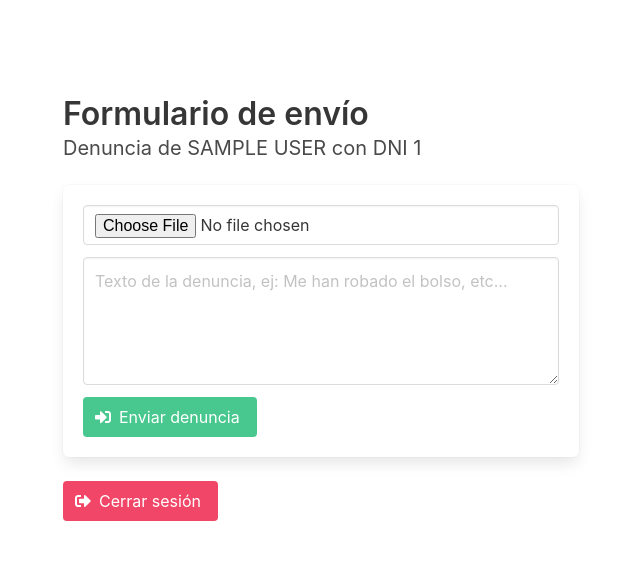
After one commit to petro-p/MF-DenunciaCiudadana, a Flask app: page /aplicacion in a window 1280 px wide. The commit adds this page. Shown: the top 568 px of the page, without its empty margins (319-959 px from the left). Run offline with Flask 2, Linux system fonts and the light colour scheme; the visitor is signed in with stand-in values (Sample User, id 1); some libraries are stand-ins or nearby versions.

Commit message:
Creación de páginas, lógica de usuarios

```diff
--- a/main.py
+++ b/main.py
@@ -1,13 +1,99 @@
 from flask import Flask, render_template, redirect, session, request
+from flask import url_for
+from pymongo import MongoClient
+
 
 app = Flask(__name__)
 
-app.secret_key = 'clave_secreta'
+MONGO_URL_ATLAS = 'mongodb+srv://admin:admin123@denuncias-dkzqn.mongodb.net/test?retryWrites=true&w=majority'
+
+client = MongoClient(MONGO_URL_ATLAS, ssl_cert_reqs=False)
+db = client['denuncias']
+usuarios = db['usuarios']
+denuncias = db['denuncias']
+
+app.secret_key = 'fh879FHSI&/'
 
 
 @app.route('/', methods=['GET', 'POST'])
 def index():
+    if 'email' in session:
+        return redirect(url_for('aplicacion'))
+    if 'email' in session and request.method:
+        session.clear()
+    else:
+        if request.method == 'POST':
+            email = request.form['email']
+            password = request.form['password']
+
+            user = {}
+            resultados = usuarios.find(
+                {'email': email}, {'_id': 0, 'nombre': 1, 'password': 1, 'email': 1, 'dni': 1})
+            resultados = list(resultados)
+
+            for resultado in resultados:
+                user.update(
+                    {'email': resultado['email'], 'nombre': resultado['nombre'], 'password': resultado['password'], 'dni': resultado['dni']})
+
+            print(user)
+
+            if len(user) > 0:
+                if user['email'] == email and user['password'] == password:
+                    app.logger.info('%s se conectó con éxito', email)
+                    session['email'] = email
+                    session['nombre'] = user['nombre']
+                    session['dni'] = user['dni']
+
+                    return redirect(url_for('aplicacion'))
+                else:
+                    return render_template('index.html', error=True)
+            else:
+                app.logger.info('%s falló en conectarse', email)
+                return render_template('index.html', error=True)
+
     return render_template('index.html')
+
+
+@app.route('/register', methods=['GET', 'POST'])
+def register():
+    if request.method == 'POST':
+        nombre = request.form['nombre']
+        direccion = request.form['direccion']
+        dni = request.form['dni']
+        email = request.form['email']
+        password = request.form['password']
+
+        usuarioExistente = usuarios.find_one({'nombre': nombre})
+
+        if usuarioExistente is None:
+            usuarios.insert_one({'nombre': nombre, 'direccion': direccion, 'dni': dni, 'email': email, 'password': password})
+            session['email'] = email
+            return redirect(url_for('crearficha'))
+
+        return render_template('register.html', errorDatos=True)
+
+    return render_template('register.html')
+
+
+@app.route('/aplicacion', methods=['GET', 'POST'])
+def aplicacion():
+
+    return render_template('aplicacion.html')
+
+
+@app.route('/sign_out', methods=['GET', 'POST'])
+def sign_out():
+    app.logger.info('%s se desconectó', session['email'])
+    session.clear()
+
+    return redirect(url_for('index'))
+
+
+@app.errorhandler(404)
+def page_not_found(error):
+    app.logger.info(f"Página no encontrada: {request.url}")
+
+    return render_template('404.html'), 404
 
 
 if __name__ == "__main__":
--- /dev/null
+++ b/templates/aplicacion.html
@@ -0,0 +1,55 @@
+{% extends 'layout.html' %}
+
+{% block title %}{{ super() }} - Generar una denuncia{% endblock %}
+
+{% block header %}
+
+{% endblock %}
+
+{% block main %}
+    <section class="is-primary is-fullheight">
+        <div class="hero-body">
+            <div class="container">
+                <div class="columns is-centered">
+                    <div class="column is-5-tablet is-6-desktop is-6-widescreen">
+                        <h1 class="title">Formulario de envío</h1>
+                        <p class="subtitle">Denuncia de {{ session['nombre'].upper() }} con DNI {{ session['dni'] }}</p>
+                        <form action="" class="box" method="POST">
+                        <div class="field">
+                            <div class="control">
+                            <input type="file" id="email" name="email" placeholder="Dirección de correo electrónico" class="input" required>
+                            </div>
+                        </div>
+                        <div class="field">
+                            <div class="control">
+                                <textarea class="textarea" placeholder="Texto de la denuncia, ej: Me han robado el bolso, etc..."></textarea>
+                            </div>
+                        </div>
+                        <div class="field">
+                            <button class="button is-success">
+                                <span class="icon is-small">
+                                    <i class="fas fa-sign-in-alt"></i>
+                                </span>
+                                <span>Enviar denuncia</span>
+                            </button>
+                        </div>
+                        </form>
+                        {% if error %}
+                            <div class="notification is-warning">
+                                <button class="delete"></button>
+                                No se han podido enviar los datos o ya existen
+                        {% endif %}
+                        <form action="{{ url_for('sign_out') }}" method="POST">
+                            <button class="button is-danger">
+                                <span class="icon">
+                                    <i class="fas fa-sign-out-alt"></i>
+                                </span>
+                                <span>Cerrar sesión</span>
+                            </button>
+                        </form>
+                    </div>
+                </div>
+            </div>
+        </div>
+    </section>
+{% endblock %}
--- a/templates/layout.html
+++ b/templates/layout.html
@@ -7,16 +7,13 @@
     <meta http-equiv="X-UA-Compatible" content="ie=edge">
     <link rel="stylesheet" href="{{ url_for('static', filename='css/main.css') }}">
     <link rel="stylesheet" href="https://cdn.jsdelivr.net/npm/bulma@0.8.0/css/bulma.min.css">
-    <title>{% block title%} Denuncias - {% endblock %}</title>
+    <link rel="stylesheet" href="https://cdnjs.cloudflare.com/ajax/libs/font-awesome/5.11.2/css/all.css" integrity="sha256-46qynGAkLSFpVbEBog43gvNhfrOj+BmwXdxFgVK/Kvc=" crossorigin="anonymous" />
+    <title>{% block title%} Denuncias{% endblock %}</title>
 </head>
 
 <body>
     <section class="section">
         <div class="container">
-            {% block header %}
-
-
-
             {% block main %}
 
             {% endblock %}
```
Also changed, not shown: requirements.txt (added, +12 -0 lines), templates/index.html (+49 -6 lines), templates/register.html (+59 -0 lines), templates/404.html (added), 1 other file.
